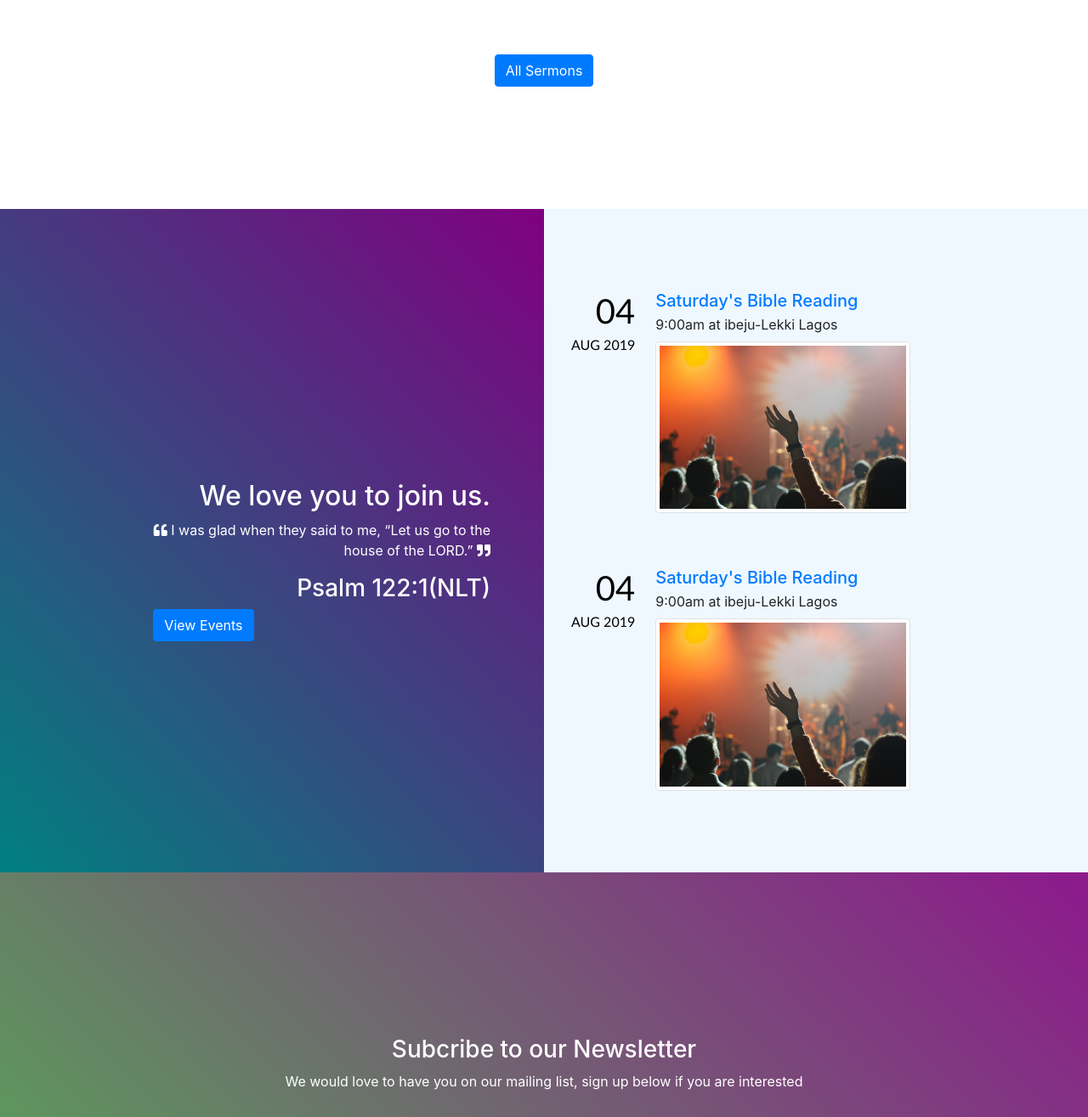
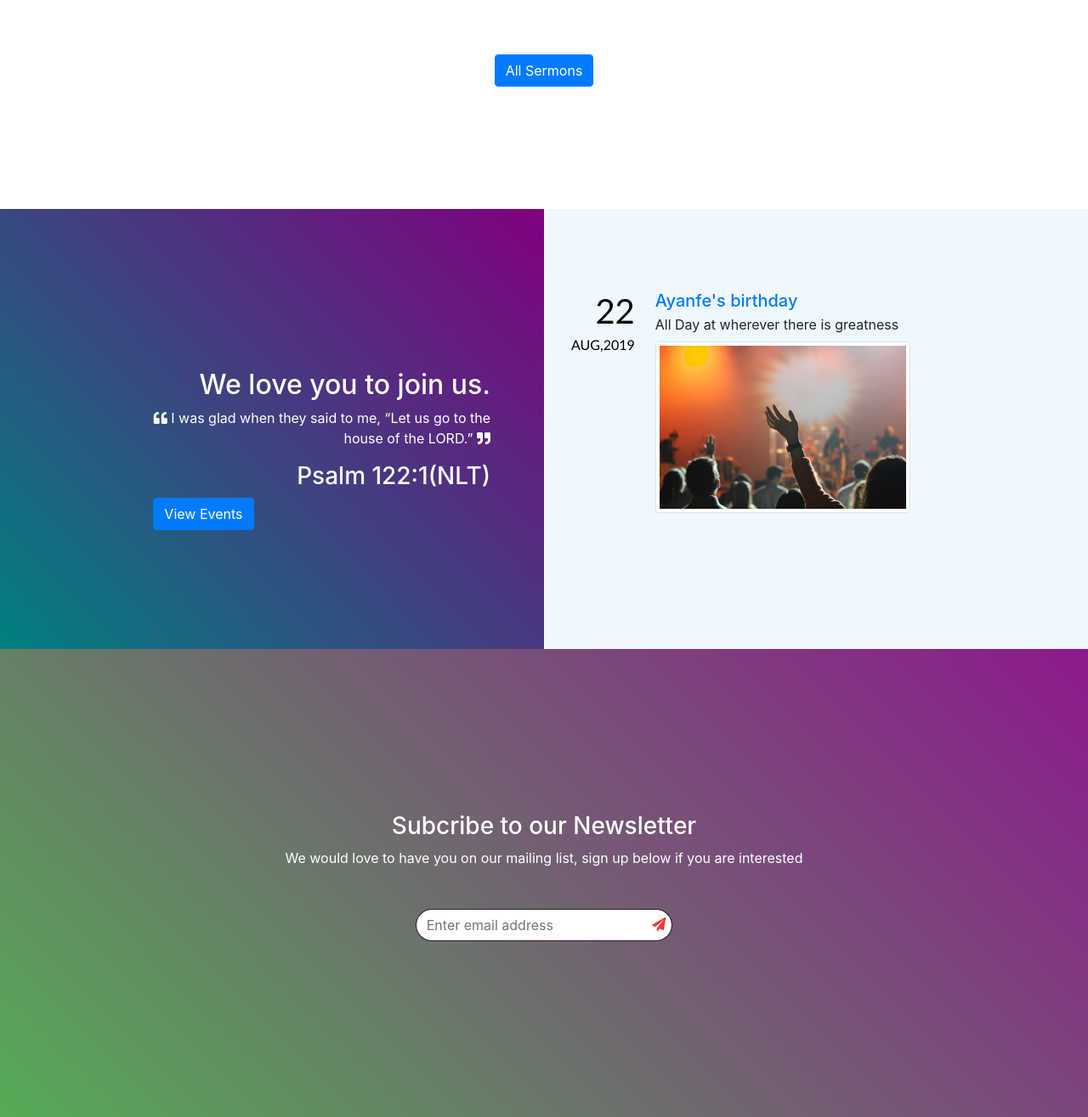
Before and after one commit to haastrupea/trinity, a PHP site: page / in a window 1280 px wide. Shown: the part 2939-4254 px from the top of the page at 85% size. Run offline with PHP 8.4, Linux system fonts and the light colour scheme; data comes from the database, SQL or seed files in the repository; tables that the repository leaves empty hold one stand-in row (values such as "Sample post").

Commit message:
Replaced dummy event with db content

```diff
--- a/index.php
+++ b/index.php
@@ -282,21 +282,36 @@ include_once 'includes/ch_info.php';
                </div>
                <div class="col-md-6">
                    <div class="event-wrapper">
+                   <?php include_once 'includes/event_preview.php' ?>
 
+                   <?php foreach($results as $key=>$res):
 
-
+                   $event_id=$res['id'];
+                   $event_name=$res['event_name'];
+                   $event_venue=$res['venue'];
+                   $event_flyer=$res['flyer_file_name'];
+                   $event_endtime=$res['end_time'];
+                   $event_starttime=$res['start_time'];
+                   $event_startdate=$res['start_date'];
+                   $event_enddate=$res['end_date'];
+                   $event_starttime_test=$res['startdate'];
+                   $startday=date('d',strtotime($event_starttime_test));
+                   $startMonthYr=date('M,Y',strtotime($event_starttime_test));
+                   ?>
 
                         <div class="event-container d-flex animate">
 
                                 <div class="eventa1 mr-4">
                                         <p>
-                                            <span>04</span>
-                                            <span>Aug 2019</span>
+                                            <span><?php echo $startday ?></span>
+                                            <span><?php echo $startMonthYr ?></span>
                                         </p>
                                     </div>
                                     <div class="event-details">
-                                        <h5 class="mb-1"><a href="events.html">Saturday's Bible Reading</a></h5>
-                                        <p class="mb-2"><span>9:00am at ibeju-Lekki Lagos</span></p>
+                                        <h5 class="mb-1"><a href="events.php?e_id=<?php echo $event_id ?>"> <?php echo $event_name ?></a></h5>
+                                        <p class="mb-2">
+                                            <span class="start_time">
+                                                    <?php echo empty($event_starttime)?"All Day": Date("h:ia",strtotime($event_starttime_test)) ?></span> at <span class="venue"><?php echo $event_venue ?></span></p>
                                         <div class="img">
                                             <a href="#"><img src="images/event-3.jpg" alt="event-3 image" class="img-thumbnail"
                                                     height="200" width="300"></a>
@@ -304,27 +319,7 @@ include_once 'includes/ch_info.php';
                                     </div>
 
                          </div>
-
-
-
-
-                         <div class="eventa0 d-flex animate">
-                                <div class="eventa1 mr-4">
-                                        <p>
-                                            <span>04</span>
-                                            <span>Aug 2019</span>
-                                        </p>
-                                    </div>
-                                    <div class="event-details">
-                                        <h5 class="mb-1"><a href="events.html">Saturday's Bible Reading</a></h5>
-                                        <p class="mb-2"><span>9:00am at ibeju-Lekki Lagos</span></p>
-                                        <div class="img">
-                                            <a href="#"><img src="images/event-3.jpg" alt="event-3 image" class="img-thumbnail"
-                                                    height="200" width="300"></a>
-                                        </div>
-                                    </div>
-
-                                </div>
+                    <?php endforeach?>
                    </div>
                </div>
            </div>
```
